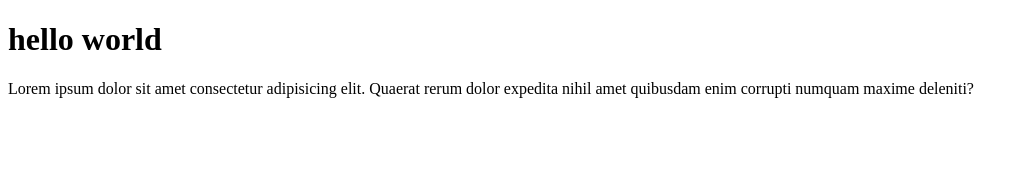
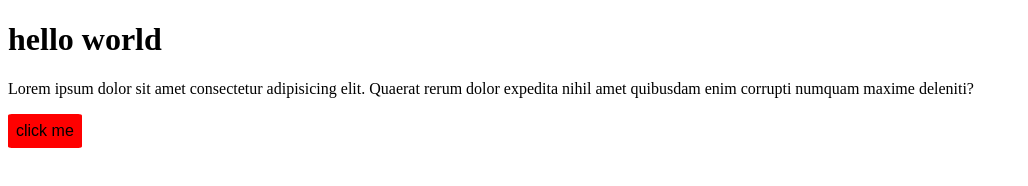
Before and after one commit to MiguelProgrammer1405/Branches-repository, a plain HTML site: page index.html in a window 1280 px wide. Shown: the whole page, without its empty margins (0-1028 px from the left). Drawn offline with Linux system fonts and the light colour scheme.

Commit message:
version-3

```diff
--- a/css/main.css
+++ b/css/main.css
@@ -0,0 +1,7 @@
+.btn {
+  background: red;
+  border: none;
+  padding: 0.5rem 0.5rem;
+  border-radius: 5%;
+  font-size: 1rem;
+}
--- a/index.html
+++ b/index.html
@@ -4,6 +4,8 @@
     <meta charset="UTF-8" />
     <meta name="viewport" content="width=device-width, initial-scale=1.0" />
     <title>testing repository</title>
+    <!-- styles -->
+    <link rel="stylesheet" href="./css/main.css" />
   </head>
   <body>
     <h1>hello world</h1>
@@ -11,5 +13,6 @@
       Lorem ipsum dolor sit amet consectetur adipisicing elit. Quaerat rerum
       dolor expedita nihil amet quibusdam enim corrupti numquam maxime deleniti?
     </p>
+    <button class="btn">click me</button>
   </body>
 </html>
```
